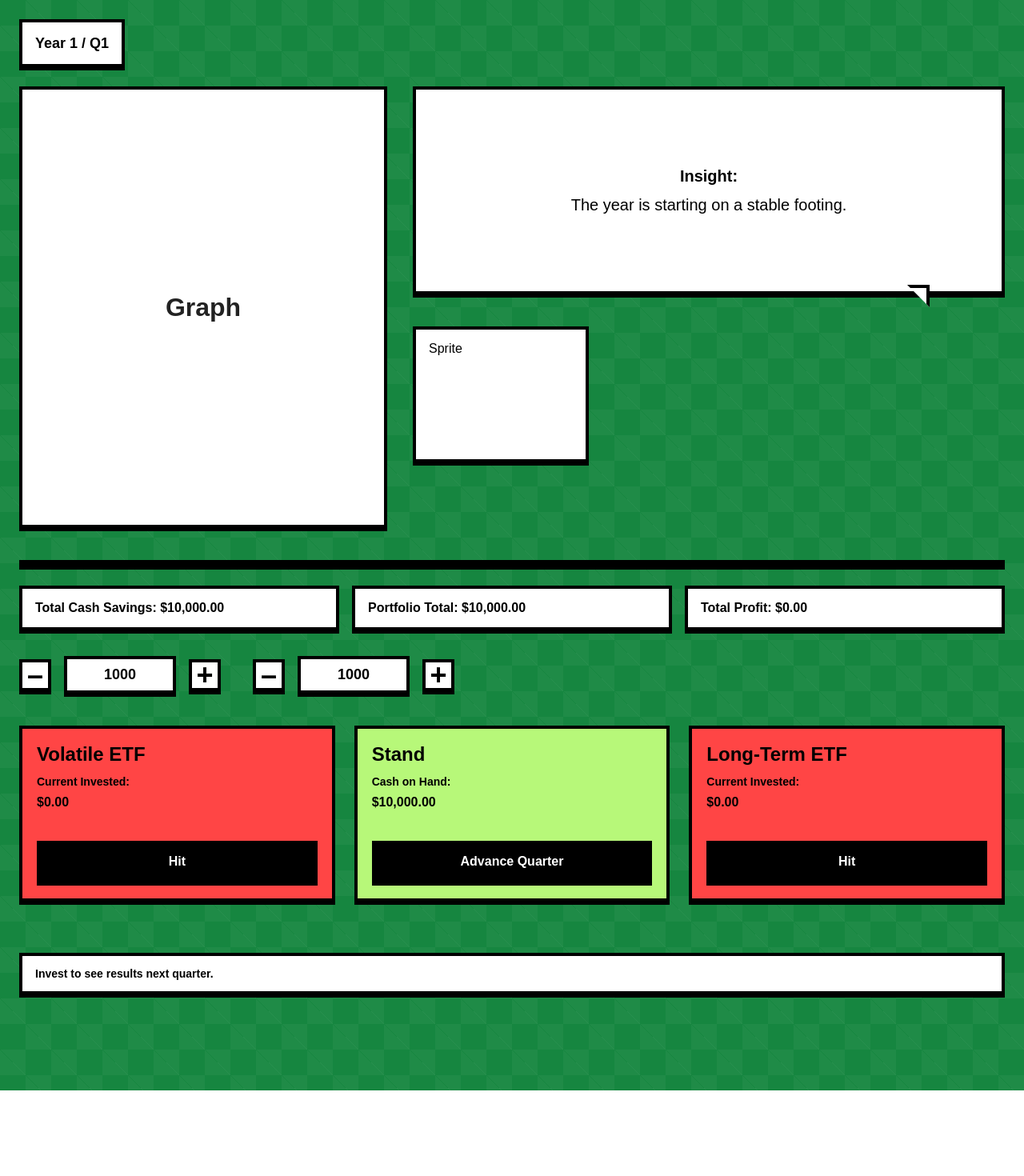
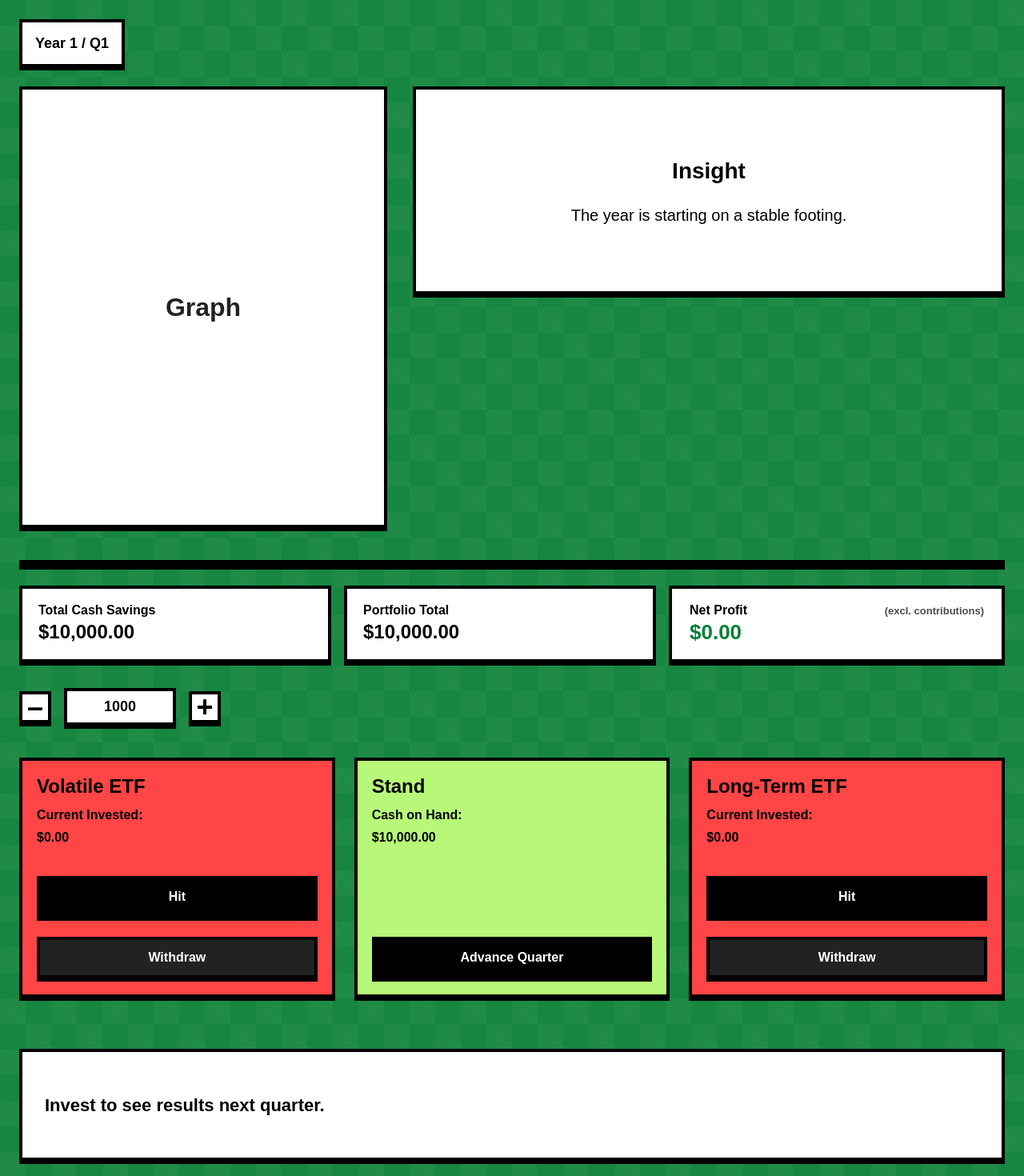
Before and after one commit to csumah/gpcs-hackumbc-2025, a Next.js app: page /game in a window 1280 px wide. Shown: the top 1470 px of the page at 80% size. Before the commit the page ends 1363 px from the top, so only its background shows below. Built offline with nearby package versions, Linux system fonts and the light colour scheme.

Commit message:
fixed Ui for second time

```diff
--- a/src/app/game/page.tsx
+++ b/src/app/game/page.tsx
@@ -6,21 +6,20 @@ import { initializeGame, processQuarter, PlayerState, PlayerAction, gameData } f
 export default function GamePage() {
   const [gameState, setGameState] = useState<PlayerState>(initializeGame());
   const [lastEventResult, setLastEventResult] = useState<{ marketCondition: string, volatileReturn: number, longTermReturn: number } | null>(null);
-  const [volatileAmount, setVolatileAmount] = useState(1000);
-  const [longAmount, setLongAmount] = useState(1000);
+  // Unified investment amount used for both ETFs when hitting
+  const [investAmount, setInvestAmount] = useState(1000);
 
   const handlePlayerAction = (action: PlayerAction) => {
     if (gameState.isGameOver) return;
-
-    const currentEvent = gameData.find(y => y.year === gameState.year)?.events.find(e => e.quarter === gameState.quarter);
+    const beforeEvent = gameData.find(y => y.year === gameState.year)?.events.find(e => e.quarter === gameState.quarter);
     const newState = processQuarter(gameState, action);
     if (newState !== gameState) setGameState(newState);
-
-    if (currentEvent) {
+    // Only reveal last quarter results after a STAND (i.e., after returns applied and quarter advanced)
+    if (action.type === 'STAND' && beforeEvent) {
       setLastEventResult({
-        marketCondition: currentEvent.marketCondition,
-        volatileReturn: currentEvent.returns.volatileETF,
-        longTermReturn: currentEvent.returns.longTermETF,
+        marketCondition: beforeEvent.marketCondition,
+        volatileReturn: beforeEvent.returns.volatileETF,
+        longTermReturn: beforeEvent.returns.longTermETF,
       });
     }
   };
@@ -29,23 +28,54 @@ export default function GamePage() {
     ? gameData.find(y => y.year === gameState.year)?.events.find(e => e.quarter === gameState.quarter)
     : undefined;
 
-  const executeHit = (etf: 'volatileETF' | 'longTermETF', amount: number) => {
-    const clamped = Math.max(0, Math.min(amount, gameState.cash));
+  const executeHit = (etf: 'volatileETF' | 'longTermETF', amount?: number) => {
+    const useAmount = amount ?? investAmount;
+    const clamped = Math.max(0, Math.min(useAmount, gameState.cash));
     if (clamped > 0) handlePlayerAction({ type: 'HIT', etf, amount: clamped });
   };
 
   const totalValue = gameState.cash + gameState.investments.volatileETF + gameState.investments.longTermETF;
-  const totalProfit = totalValue - 10000;
+  // Profit should exclude quarterly contributions ($2500 each quarter). Calculate quarters elapsed.
+  const quartersElapsed = (gameState.year - 1) * 4 + (gameState.quarter - 1); // current quarter not yet stood if mid-quarter
+  const contributed = 10000 + (quartersElapsed * 2500);
+  const investmentProfit = totalValue - contributed;
 
   if (gameState.isGameOver) {
     return (
-      <main className="min-h-screen bg-board flex items-center justify-center p-6 text-black">
-        <div className="pixel-panel" style={{ maxWidth: 720 }}>
-          <h1 className="text-4xl font-bold mb-4">Game Over!</h1>
-          <p className="mb-3 text-lg">Final Portfolio Value:</p>
-          <p className="text-5xl font-bold mb-4">${(totalValue).toLocaleString(undefined,{minimumFractionDigits:2,maximumFractionDigits:2})}</p>
-          <p className="mb-6">Profit: ${(totalProfit).toLocaleString(undefined,{minimumFractionDigits:2,maximumFractionDigits:2})}</p>
-          <button onClick={() => { setGameState(initializeGame()); setLastEventResult(null); setVolatileAmount(1000); setLongAmount(1000); }} className="invest-btn">Play Again</button>
+      <main className="min-h-screen bg-board flex items-center justify-center p-10 text-black">
+        <div className="pixel-panel" style={{ maxWidth: 1400, width: '100%', padding: '64px 72px' }}>
+          <h1 className="text-7xl font-bold mb-10 text-center">Game Over!</h1>
+          <div className="grid gap-12 md:grid-cols-3 mb-12">
+            <div className="value-card" style={{ fontSize: '1.5rem' }}>
+              <p className="font-semibold mb-2">Final Portfolio Value</p>
+              <p className="text-5xl font-bold">${totalValue.toLocaleString(undefined,{minimumFractionDigits:2,maximumFractionDigits:2})}</p>
+            </div>
+            <div className="value-card" style={{ fontSize: '1.5rem' }}>
+              <p className="font-semibold mb-2">Total Contributions</p>
+              <p className="text-5xl font-bold">${contributed.toLocaleString(undefined,{minimumFractionDigits:2,maximumFractionDigits:2})}</p>
+            </div>
+            <div className="value-card" style={{ fontSize: '1.5rem' }}>
+              <p className="font-semibold mb-2">Net Profit</p>
+              <p className={`text-5xl font-bold ${investmentProfit >= 0 ? 'text-green-700' : 'text-red-700'}`}>${investmentProfit.toLocaleString(undefined,{minimumFractionDigits:2,maximumFractionDigits:2})}</p>
+            </div>
+          </div>
+          <div className="flex flex-wrap justify-center gap-8 mb-14">
+            <div className="value-card" style={{ minWidth: 280 }}>
+              <p className="font-semibold mb-1">Volatile ETF</p>
+              <p className="text-3xl font-bold">${gameState.investments.volatileETF.toLocaleString(undefined,{minimumFractionDigits:2,maximumFractionDigits:2})}</p>
+            </div>
+            <div className="value-card" style={{ minWidth: 280 }}>
+              <p className="font-semibold mb-1">Long-Term ETF</p>
+              <p className="text-3xl font-bold">${gameState.investments.longTermETF.toLocaleString(undefined,{minimumFractionDigits:2,maximumFractionDigits:2})}</p>
+            </div>
+            <div className="value-card" style={{ minWidth: 280 }}>
+              <p className="font-semibold mb-1">Cash</p>
+              <p className="text-3xl font-bold">${gameState.cash.toLocaleString(undefined,{minimumFractionDigits:2,maximumFractionDigits:2})}</p>
+            </div>
+          </div>
+          <div className="text-center">
+            <button onClick={() => { setGameState(initializeGame()); setLastEventResult(null); setInvestAmount(1000); }} className="invest-btn" style={{ fontSize: '1.75rem', padding: '18px 42px' }}>Play Again</button>
+          </div>
         </div>
       </main>
     );
@@ -60,52 +90,63 @@ export default function GamePage() {
             <div className="graph-placeholder">Graph</div>
           </div>
           <div className="flex flex-col items-start gap-10">
-            <div className="speech-bubble w-full min-h-[260px] flex items-center justify-center text-xl font-semibold text-center">
+            <div className="speech-bubble w-full min-h-[260px] flex items-center justify-center text-center" style={{ padding:'40px 48px' }}>
               <div>
                 {currentEvent ? (
                   <>
-                    <p className="mb-2">Insight:</p>
-                    <p className="font-normal max-w-[520px] mx-auto">{currentEvent.houseInsight}</p>
+                    <p className="mb-5" style={{ fontSize:'28px', fontWeight:700 }}>Insight</p>
+                    <p className="max-w-[680px] mx-auto" style={{ fontSize:'20px', lineHeight:1.4, fontWeight:500 }}>{currentEvent.houseInsight}</p>
                   </>
-                ) : <p>...</p>}
+                ) : <p style={{ fontSize:'20px' }}>...</p>}
               </div>
             </div>
-            <div className="pixel-panel" style={{ width: 220, height: 170 }}>Sprite</div>
           </div>
         </div>
         <div className="pixel-shelf" />
-        <div className="value-grid mb-8">
-          <div className="value-card">Total Cash Savings: ${gameState.cash.toLocaleString(undefined,{minimumFractionDigits:2,maximumFractionDigits:2})}</div>
-          <div className="value-card">Portfolio Total: ${totalValue.toLocaleString(undefined,{minimumFractionDigits:2,maximumFractionDigits:2})}</div>
-          <div className="value-card">Total Profit: ${totalProfit.toLocaleString(undefined,{minimumFractionDigits:2,maximumFractionDigits:2})}</div>
+        <div className="mb-8 flex w-full gap-4 items-stretch">
+          <div className="flex flex-1 gap-4 min-w-0">
+            <div className="value-card flex-1" style={{ fontSize:'20px', lineHeight:1.15, padding:'18px 20px' }}>
+              <div style={{ fontWeight:700, fontSize:'16px', marginBottom:4 }}>Total Cash Savings</div>
+              <div style={{ fontWeight:700, fontSize:'24px' }}>${gameState.cash.toLocaleString(undefined,{minimumFractionDigits:2,maximumFractionDigits:2})}</div>
+            </div>
+            <div className="value-card flex-1" style={{ fontSize:'20px', lineHeight:1.15, padding:'18px 20px' }}>
+              <div style={{ fontWeight:700, fontSize:'16px', marginBottom:4 }}>Portfolio Total</div>
+              <div style={{ fontWeight:700, fontSize:'24px' }}>${totalValue.toLocaleString(undefined,{minimumFractionDigits:2,maximumFractionDigits:2})}</div>
+            </div>
+          </div>
+            <div className="value-card" style={{ width: 420, fontSize:'20px', lineHeight:1.15, padding:'18px 22px' }}>
+              <div style={{ fontWeight:700, fontSize:'16px', marginBottom:4, display:'flex', justifyContent:'space-between', alignItems:'baseline' }}>
+                <span>Net Profit</span>
+                <span style={{ fontSize:'13px', fontWeight:600, opacity:0.7 }}>(excl. contributions)</span>
+              </div>
+              <div className={investmentProfit >= 0 ? 'text-green-700' : 'text-red-700'} style={{ fontWeight:700, fontSize:'26px' }}>${investmentProfit.toLocaleString(undefined,{minimumFractionDigits:2,maximumFractionDigits:2})}</div>
+            </div>
         </div>
         <div className="flex flex-wrap items-center gap-10 mb-10">
           <div className="flex items-center gap-4">
-            <span className="pm-btn" onClick={() => setVolatileAmount(v => Math.max(0, v - 500))}>–</span>
-            <div className="amount-box">{volatileAmount}</div>
-            <span className="pm-btn" onClick={() => setVolatileAmount(v => Math.min(gameState.cash, v + 500))}>+</span>
-          </div>
-          <div className="flex items-center gap-4">
-            <span className="pm-btn" onClick={() => setLongAmount(v => Math.max(0, v - 500))}>–</span>
-            <div className="amount-box">{longAmount}</div>
-            <span className="pm-btn" onClick={() => setLongAmount(v => Math.min(gameState.cash, v + 500))}>+</span>
+            <span className="pm-btn" onClick={() => setInvestAmount(v => Math.max(0, v - 500))}>–</span>
+            <div className="amount-box">{investAmount}</div>
+            <span className="pm-btn" onClick={() => setInvestAmount(v => Math.min(gameState.cash, v + 500))}>+</span>
           </div>
         </div>
         <div className="action-grid mb-16">
           <div className="action-card" style={{ background: '#ff4545' }}>
             <div className="mb-4">
               <h3 className="text-2xl mb-2">Volatile ETF</h3>
-              <p className="text-sm mb-1">Current Invested:</p>
+              <p className="text-base font-semibold mb-1">Current Invested:</p>
               <p className="font-bold mb-2">${gameState.investments.volatileETF.toLocaleString(undefined,{minimumFractionDigits:2,maximumFractionDigits:2})}</p>
             </div>
             <div>
-              <div className="invest-btn" onClick={() => executeHit('volatileETF', volatileAmount)}>Hit</div>
+              <div className="flex flex-col gap-3">
+                <div className="invest-btn" onClick={() => executeHit('volatileETF')}>Hit</div>
+                <div className="invest-btn" style={{ background:'#222' }} onClick={() => handlePlayerAction({ type:'WITHDRAW', etf:'volatileETF', amount: investAmount })}>Withdraw</div>
+              </div>
             </div>
           </div>
           <div className="action-card stand" style={{ background: '#b7f879' }}>
             <div className="mb-4">
               <h3 className="text-2xl mb-2">Stand</h3>
-              <p className="text-sm mb-1">Cash on Hand:</p>
+              <p className="text-base font-semibold mb-1">Cash on Hand:</p>
               <p className="font-bold mb-2">${gameState.cash.toLocaleString(undefined,{minimumFractionDigits:2,maximumFractionDigits:2})}</p>
             </div>
             <div>
@@ -115,22 +156,27 @@ export default function GamePage() {
           <div className="action-card" style={{ background: '#ff4545' }}>
             <div className="mb-4">
               <h3 className="text-2xl mb-2">Long-Term ETF</h3>
-              <p className="text-sm mb-1">Current Invested:</p>
+              <p className="text-base font-semibold mb-1">Current Invested:</p>
               <p className="font-bold mb-2">${gameState.investments.longTermETF.toLocaleString(undefined,{minimumFractionDigits:2,maximumFractionDigits:2})}</p>
             </div>
             <div>
-              <div className="invest-btn" onClick={() => executeHit('longTermETF', longAmount)}>Hit</div>
+              <div className="flex flex-col gap-3">
+                <div className="invest-btn" onClick={() => executeHit('longTermETF')}>Hit</div>
+                <div className="invest-btn" style={{ background:'#222' }} onClick={() => handlePlayerAction({ type:'WITHDRAW', etf:'longTermETF', amount: investAmount })}>Withdraw</div>
+              </div>
             </div>
           </div>
         </div>
-        <div className="value-grid mb-24">
-          <div className="value-card" style={{ gridColumn: 'span 2 / auto' }}>
+        <div className="value-grid mb-24" style={{ fontSize:'18px' }}>
+          <div className="value-card" style={{ gridColumn: 'span 2 / auto', padding:'24px 28px', minHeight:140, display:'flex', alignItems:'center' }}>
             {lastEventResult ? (
               <>
-                <p className="font-semibold mb-1">Last Quarter Result:</p>
-                <p className="text-sm">{lastEventResult.marketCondition} | Volatile {(lastEventResult.volatileReturn * 100).toFixed(1)}% | Long {(lastEventResult.longTermReturn * 100).toFixed(1)}%</p>
+                <div>
+                  <p className="font-semibold mb-2" style={{ fontSize:'22px' }}>Last Quarter Result</p>
+                  <p style={{ fontSize:'18px', lineHeight:1.3 }}>{lastEventResult.marketCondition} | Volatile {(lastEventResult.volatileReturn * 100).toFixed(1)}% | Long {(lastEventResult.longTermReturn * 100).toFixed(1)}%</p>
+                </div>
               </>
-            ) : <p className="text-sm">Invest to see results next quarter.</p>}
+            ) : <p style={{ fontSize:'22px', fontWeight:600 }}>Invest to see results next quarter.</p>}
           </div>
         </div>
       </div>
--- a/src/app/globals.css
+++ b/src/app/globals.css
@@ -126,6 +126,7 @@ body {
   padding: 24px 28px;
   box-shadow: 0 4px 0 #000;
 }
+/* Tail removed for cleaner rectangular insight box
 .speech-bubble:after {
   content: '';
   position: absolute;
@@ -138,6 +139,7 @@ body {
   box-shadow: 0 4px 0 #000;
   clip-path: polygon(0 0, 100% 0, 100% 100%);
 }
+*/
 
 .action-grid {
   display: grid;
@@ -197,4 +199,4 @@ body {
 
 .layout-grid { display:grid; gap:32px; grid-template-columns: minmax(320px,460px) minmax(420px,1fr); align-items:start; width:100%; }
 
-@media (max-width: 1100px) { .layout-grid { grid-template-columns: 1fr; } .speech-bubble:after { right: 40px; } }
+@media (max-width: 1100px) { .layout-grid { grid-template-columns: 1fr; } }
--- a/src/lib/gamelogic.ts
+++ b/src/lib/gamelogic.ts
@@ -130,36 +130,48 @@ export function processQuarter(
   currentState: PlayerState,
   action: PlayerAction
 ): PlayerState {
-  const newState = JSON.parse(JSON.stringify(currentState));
+  // Deep clone to avoid mutating original
+  const newState: PlayerState = JSON.parse(JSON.stringify(currentState));
   if (newState.isGameOver) return newState;
 
-  const currentYearData = gameData.find(y => y.year === newState.year)!;
-  const currentEvent = currentYearData.events.find(e => e.quarter === newState.quarter)!;
-
-  newState.cash += 2500;
-  newState.savingsOnlyPortfolio += 2500;
-
+  // HIT and WITHDRAW should NOT advance time anymore. They are intra-quarter adjustments.
   if (action.type === 'HIT') {
     const cost = Math.min(action.amount, newState.cash);
     if (cost > 0) {
       newState.cash -= cost;
       newState.investments[action.etf] += cost;
     }
-  } else if (action.type === 'WITHDRAW') {
+    return newState; // No returns applied yet.
+  }
+
+  if (action.type === 'WITHDRAW') {
     const amount = Math.min(action.amount, newState.investments[action.etf]);
     if (amount > 0) {
       newState.investments[action.etf] -= amount;
       newState.cash += amount;
     }
+    return newState; // Still same quarter.
   }
 
+  // At this point only STAND remains -> advance the quarter & apply economics.
+  if (action.type === 'STAND') {
+    const currentYearData = gameData.find(y => y.year === newState.year)!;
+    const currentEvent = currentYearData.events.find(e => e.quarter === newState.quarter)!;
+
+    // Quarterly contribution / income occurs at end of quarter just before returns (feel free to move earlier if design changes)
+    newState.cash += 2500;
+    newState.savingsOnlyPortfolio += 2500;
+
+    // Apply returns to invested capital
     newState.investments.volatileETF *= (1 + currentEvent.returns.volatileETF);
     newState.investments.longTermETF *= (1 + currentEvent.returns.longTermETF);
 
+    // Inflation degrades cash & alternate savings-only portfolio
     const quarterlyInflation = currentYearData.inflation / 4;
     newState.cash *= (1 - quarterlyInflation);
     newState.savingsOnlyPortfolio *= (1 - quarterlyInflation);
 
+    // Advance the calendar
     if (newState.quarter === 4) {
       const totalPlayerValue = newState.cash + newState.investments.volatileETF + newState.investments.longTermETF;
       newState.portfolioHistory.push({
@@ -170,7 +182,6 @@ export function processQuarter(
         longTermETF: newState.investments.longTermETF,
       });
       newState.savingsHistory.push({ year: newState.year, value: newState.savingsOnlyPortfolio });
-
       newState.year += 1;
       newState.quarter = 1;
     } else {
@@ -180,6 +191,8 @@ export function processQuarter(
     if (newState.year > gameData.length) {
       newState.isGameOver = true;
     }
-
     return newState;
   }
+
+  return newState; // Fallback (should not reach for defined actions)
+}
```
Lines whose indentation alone changed are shown as unchanged.
